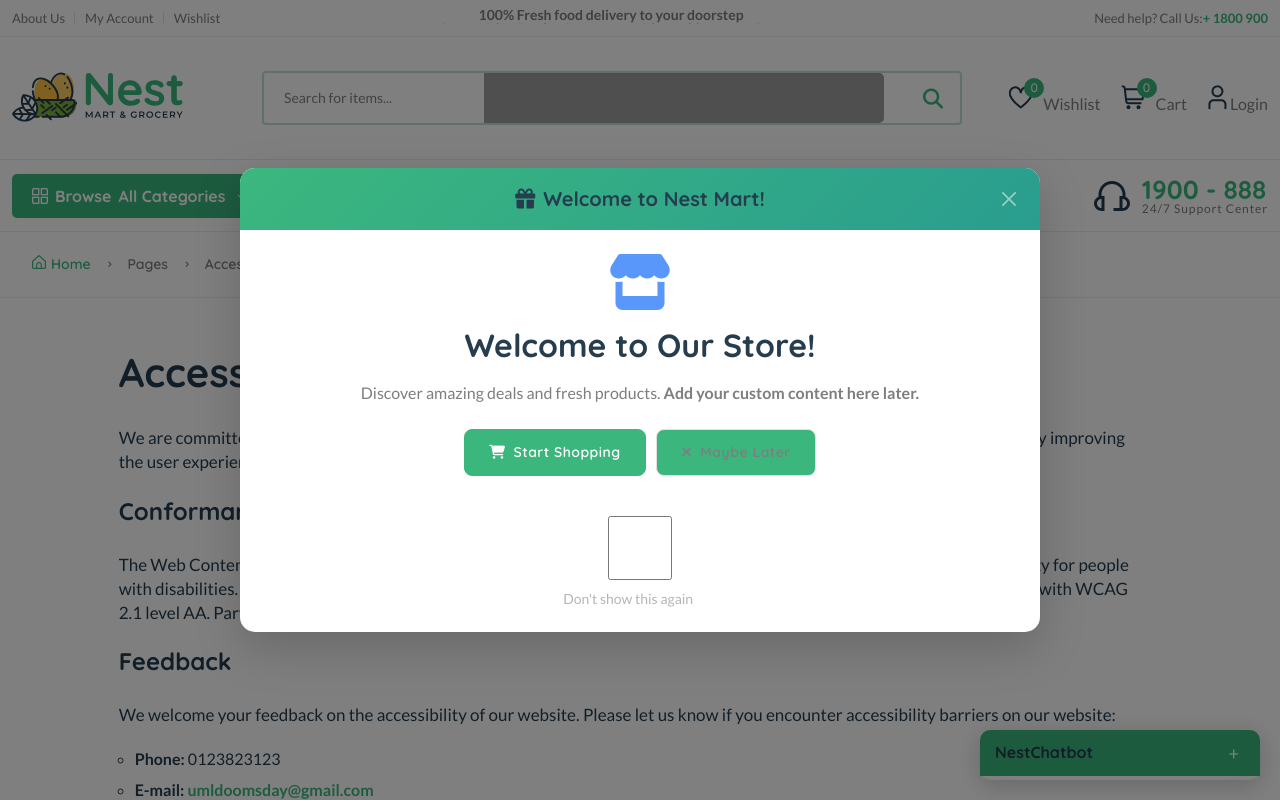
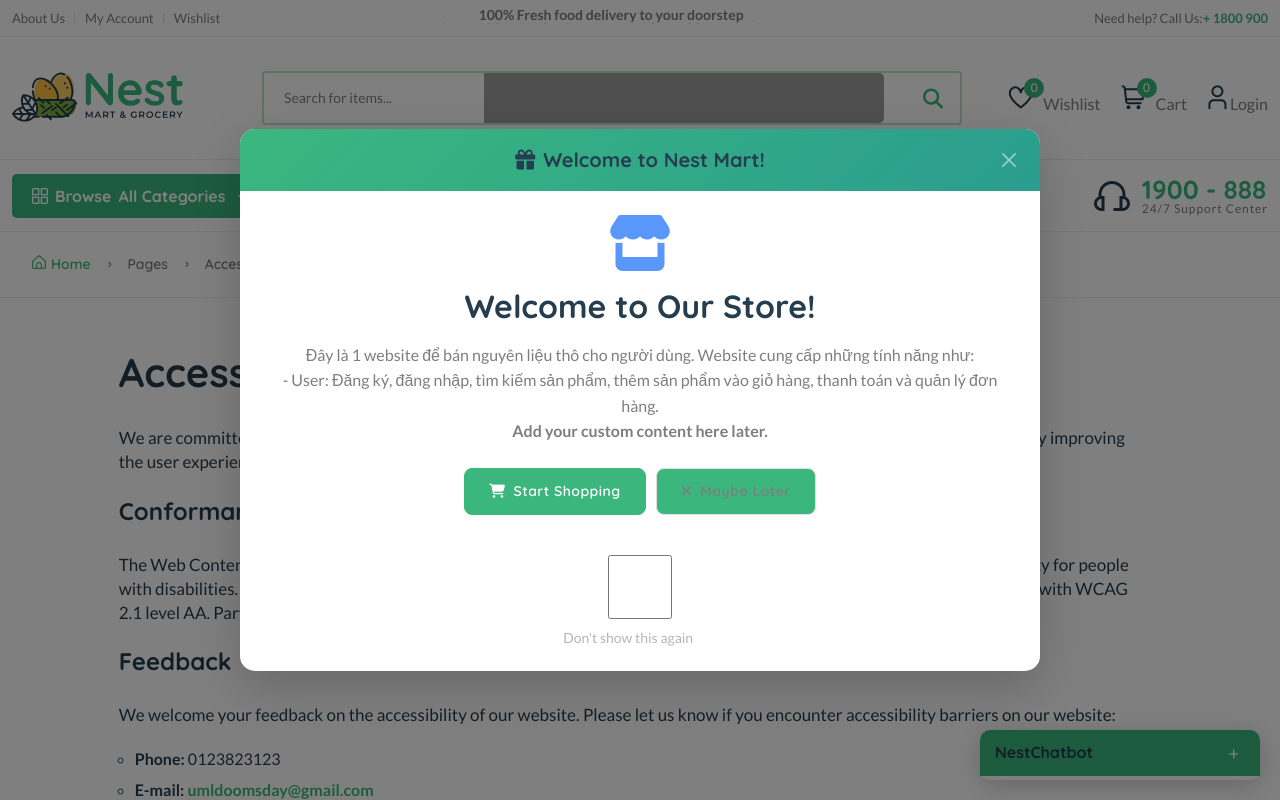
Before and after one commit to gnaht1/food-ecommerce-web, a Django app: page /accessibility/ in a window 1280 px wide. Run offline with Django 5.2, Linux system fonts and the light colour scheme; data that the repository does not hold is empty; parts of the project's set-up code (start-up, migrations or seed data) failed here and were passed over; some libraries are stand-ins or nearby versions; grey boxes are pictures that could not be loaded.

Commit message:
Update welcome_popup.html

```diff
--- a/templates/partials/welcome_popup.html
+++ b/templates/partials/welcome_popup.html
@@ -16,7 +16,8 @@
           </div>
           <h3 class="popup-title mb-3">Welcome to Our Store!</h3>
           <p class="popup-description mb-4">
-            Discover amazing deals and fresh products.
+            Đây là 1 website để bán nguyên liệu thô cho người dùng. Website cung cấp những tính năng như: <br>
+            - User: Đăng ký, đăng nhập, tìm kiếm sản phẩm, thêm sản phẩm vào giỏ hàng, thanh toán và quản lý đơn hàng. <br>
             <strong>Add your custom content here later.</strong>
           </p>
           <div class="popup-actions">
```
